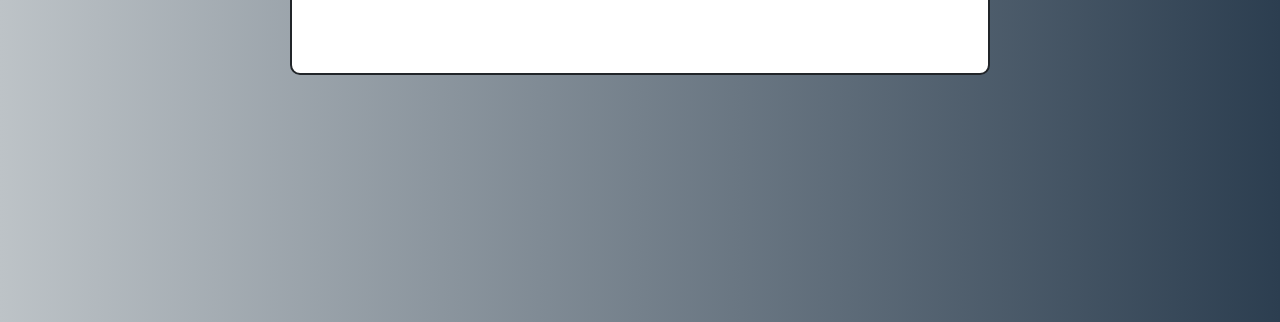
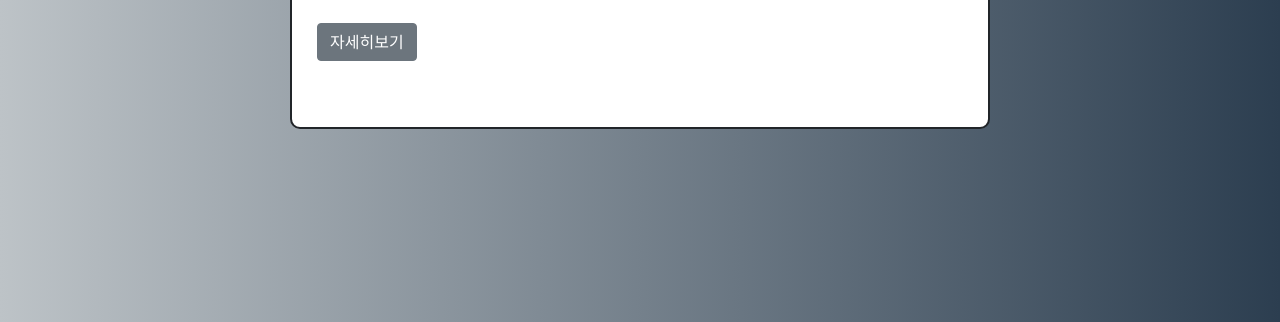
Before and after one commit to sungmin69355/mydiary, a Django app: page /mydiary/view_diary in a window 1280 px wide. Shown: the part 478-800 px from the top of the page. Run offline with Django 3.2, Linux system fonts and the light colour scheme; a user stored in the database is signed in; data comes from the database, SQL or seed files in the repository; some libraries are stand-ins or nearby versions.

```diff
--- a/project/mydiary/templates/view_diary.html
+++ b/project/mydiary/templates/view_diary.html
@@ -56,8 +56,8 @@
     {% endif %}
 		<textarea placeholder="일기 내용" onkeyup="autoTextarea(this,2000)" id="text" name="text" rows="4" style="word-wrap: break-word; resize: none; height: 150px; ">{{ post.content }}</textarea>
     <br><br>
+		<p><a href="{%url 'detail' post.id %}"><input class="btn btn-secondary" type="submit" value="자세히보기"></a>
 	{% if user == post.username %}
-		<p><a href="{%url 'detail' post.id %}"><input class="btn btn-secondary" type="submit" value="자세히보기"></a>
 		<a href="{%url 'delete' post.id %}"><input class="btn btn-secondary" type="submit" value="글삭제"></a></p>
 	{%endif%}
 </div>
```
